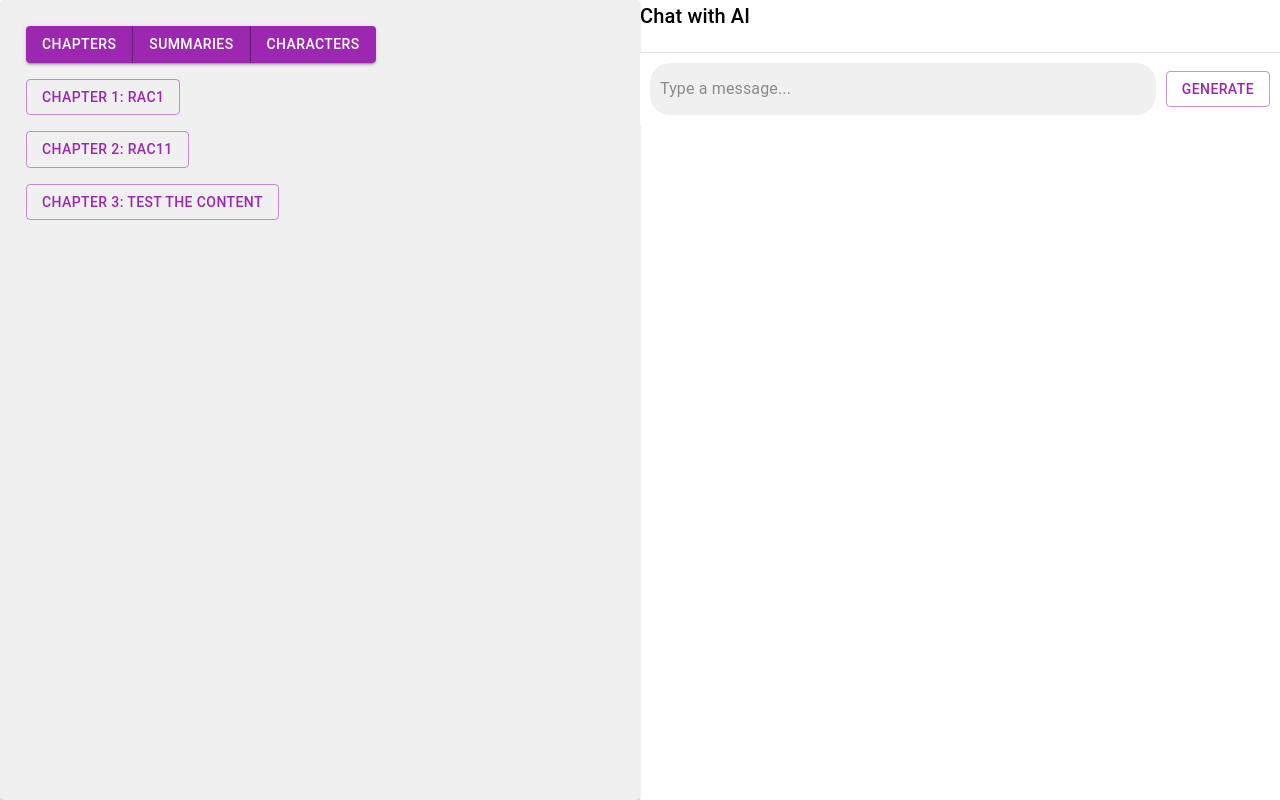
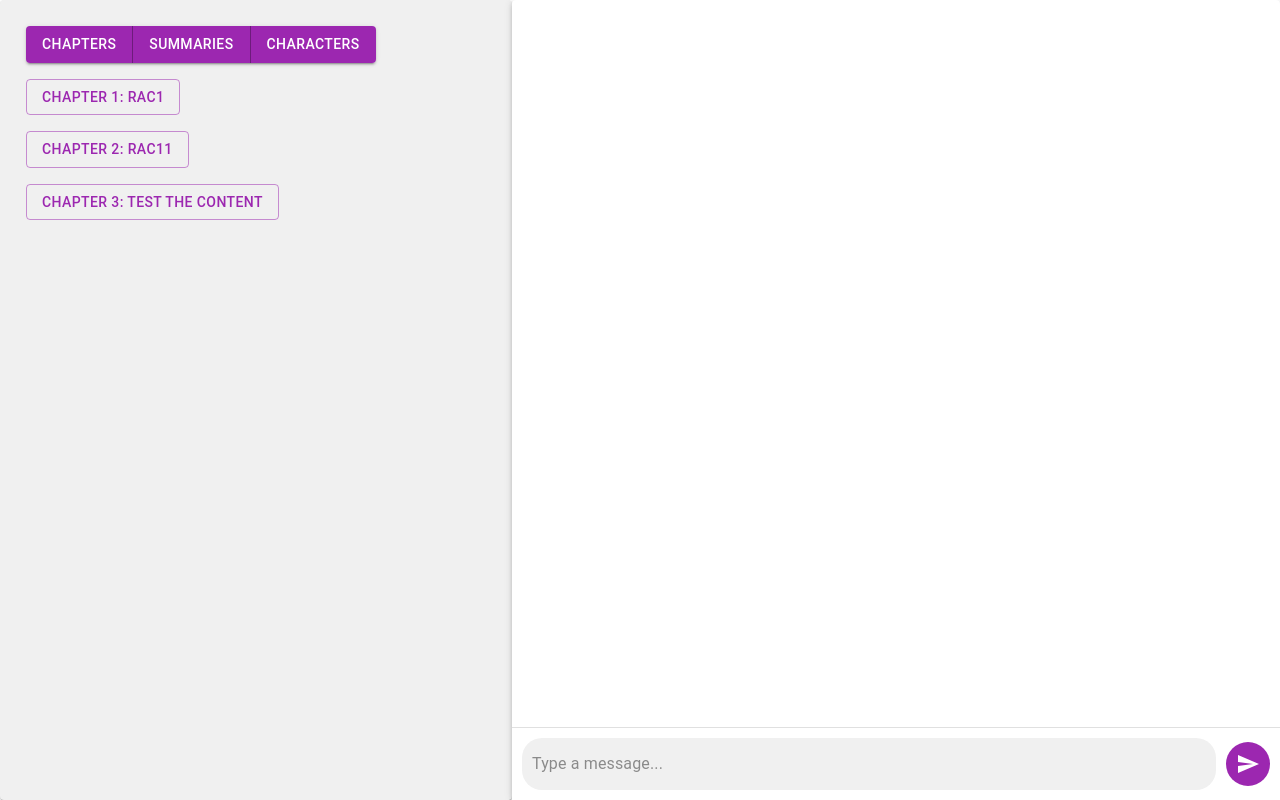
Before and after one commit to CSE-115-UCSC/llm-story-generator, a React (Create React App) app in the folder frontend/site/: page / in a window 1280 px wide. Built offline with nearby package versions, Linux system fonts and the light colour scheme.

Commit message:
Chating part feature(with a bug)

```diff
--- a/frontend/site/src/App.js
+++ b/frontend/site/src/App.js
@@ -2,7 +2,7 @@ import { ThemeProvider } from '@mui/material/styles';
 import React, { useState } from 'react';
 import { Container, Box, Button, InputBase, Typography, CssBaseline, Paper, styled, Tab, Tabs } from '@mui/material';
 import Content from './Content';
-//import Chat from './Chat';
+import Chat from './Chat';
 import theme from './theme';
 
 const ChaptersContainer = styled(Paper)({
@@ -49,19 +49,19 @@ function App() {
 	<ThemeProvider theme={theme}>
     <CssBaseline />
     <Container disableGutters maxWidth={false} sx={{ height: '100vh', display: 'flex' }}>
-      <Box width="50%" height="100%">
+      <Box width="40%" height="100%">
         <ChaptersContainer>
           <Content />
         </ChaptersContainer>
       </Box>
-      <Box width="50%" height="100%">
+      <Box width="60%" height="100%">
         <Chat />
       </Box>
     </Container>
 	</ThemeProvider>
   );
 }
-
+/*
 // Chat component for the left sidebar
 function Chat() {
   const [message, setMessage] = useState("");
@@ -114,5 +114,5 @@ function Chat() {
     </Box>
   );
 }
-
+*/
 export default App;
--- a/frontend/site/src/Chat.js
+++ b/frontend/site/src/Chat.js
@@ -1,4 +1,3 @@
-// src/Chat.js
 import React, { useState, useEffect, useRef } from 'react';
 import { Box, InputBase, IconButton, Typography, Paper, styled, useTheme } from '@mui/material';
 import SendIcon from '@mui/icons-material/Send';
@@ -6,8 +5,8 @@ import SmartToyIcon from '@mui/icons-material/SmartToy';
 import PersonIcon from '@mui/icons-material/Person';
 
 const ChatContainer = styled(Paper)(({ theme }) => ({
-  width: '100%', // 占用整个父容器的宽度
-  height: '100%', // 占用整个父容器的高度
+  width: '100%',
+  height: '100%',
   backgroundColor: theme.palette.background.default,
   display: 'flex',
   flexDirection: 'column',
@@ -30,7 +29,7 @@ const ChatMessageContainer = styled(Box)({
 const ChatMessage = styled(Box)(({ user, theme }) => ({
   display: 'flex',
   alignItems: 'center',
-  marginLeft: '8px',
+  marginLeft: '15px',
   padding: '10px',
   borderRadius: '5px',
   backgroundColor: user ? theme.palette.custom.messageBubble.user.background : theme.palette.custom.messageBubble.bot.background,
@@ -55,27 +54,74 @@ const StyledInputBase = styled(InputBase)(({ theme }) => ({
   color: theme.palette.custom.inputField.text,
 }));
 
+const StyledPersonIcon = styled(PersonIcon)(({ theme }) => ({
+  fontSize: '50px', // Adjust size of the user icon
+  color: theme.palette.custom.icons.user,
+  alignSelf: 'flex-start', // Adjust vertical position
+}));
+
+const StyledSmartToyIcon = styled(SmartToyIcon)(({ theme }) => ({
+  fontSize: '50px', // Adjust size of the bot icon
+  color: theme.palette.custom.icons.bot,
+  alignSelf: 'flex-start', // Adjust vertical position
+}));
+
 function Chat() {
-  const theme = useTheme(); // 使用 useTheme 钩子获取主题
-
+  const theme = useTheme();
   const [messages, setMessages] = useState([]);
   const [input, setInput] = useState('');
   const messagesEndRef = useRef(null);
 
-  const handleSend = () => {
-    if (input.trim()) {
-      setMessages([...messages, { text: input, user: true }]);
+  const getLLMResponse = () => {
+    const prompt = input.trim();
+    if (!prompt) return;
+
+    setMessages([...messages, { text: prompt, user: true }]);
     setInput('');
-      simulateBotResponse('I am a robot. I do not know your word.');
-    }
-  };
-
-  const simulateBotResponse = (text) => {
-    setTimeout(() => {
     setMessages((prevMessages) => [
       ...prevMessages,
       { text: '', user: false, typing: true },
     ]);
+
+    fetch('http://127.0.0.1:5000/chapter/1', {
+      method: 'POST',
+      headers: {
+        'Content-Type': 'application/json'
+      },
+      body: JSON.stringify({ "query": prompt })
+    })
+    .then((response) => {
+      const reader = response.body.getReader();
+      const decoder = new TextDecoder('utf-8'); // Ensure UTF-8 decoding
+      let partialResult = '';
+
+      reader.read().then(function pump({ done, value }) {
+        if (done) {
+          // Finalize message if done
+          setMessages((prevMessages) => {
+            const newMessages = [...prevMessages];
+            newMessages[newMessages.length - 1] = {
+              ...newMessages[newMessages.length - 1],
+              text: partialResult,
+              typing: false,
+            };
+            return newMessages;
+          });
+          return;
+        }
+
+        const chunkString = decoder.decode(value, { stream: true });
+        partialResult += chunkString;
+        simulateBotResponse(chunkString);
+        return reader.read().then(pump);
+
+
+      });
+    })
+    .catch((err) => console.error(err));
+  };
+
+  const simulateBotResponse = (text) => {
     let index = -1;
     const interval = setInterval(() => {
       if (index < text.length - 1) {
@@ -83,16 +129,14 @@ function Chat() {
           const newMessages = [...prevMessages];
           newMessages[newMessages.length - 1] = {
             ...newMessages[newMessages.length - 1],
-              text: newMessages[newMessages.length - 1].text + text[index],
+            text: newMessages[newMessages.length - 1].text + text[++index],
           };
           return newMessages;
         });
-          index++;
       } else {
         clearInterval(interval);
       }
-      }, 25); // Speed up the typing effect
-    }, 500);
+    }, 25);
   };
 
   useEffect(() => {
@@ -106,7 +150,10 @@ function Chat() {
       <ChatMessages>
         {messages.map((message, index) => (
           <ChatMessageContainer key={index}>
-            {message.user ? <PersonIcon style={{ color: theme.palette.custom.icons.user }} /> : <SmartToyIcon style={{ color: theme.palette.custom.icons.bot }} />}
+            {message.user ?
+              <StyledPersonIcon /> :
+              <StyledSmartToyIcon />
+            }
             <ChatMessage user={message.user}>
               <Typography>{message.text}</Typography>
             </ChatMessage>
@@ -118,10 +165,10 @@ function Chat() {
         <StyledInputBase
           value={input}
           onChange={(e) => setInput(e.target.value)}
-          onKeyPress={(e) => e.key === 'Enter' && handleSend()}
+          onKeyPress={(e) => e.key === 'Enter' && getLLMResponse()}
           placeholder="Type a message..."
         />
-        <IconButton color="primary" onClick={handleSend}>
+        <IconButton color="primary" onClick={getLLMResponse}>
           <SendIcon />
         </IconButton>
       </ChatInputContainer>
@@ -129,4 +176,6 @@ function Chat() {
   );
 }
 
+
+
 export default Chat;
```
Lines whose indentation alone changed are shown as unchanged.
